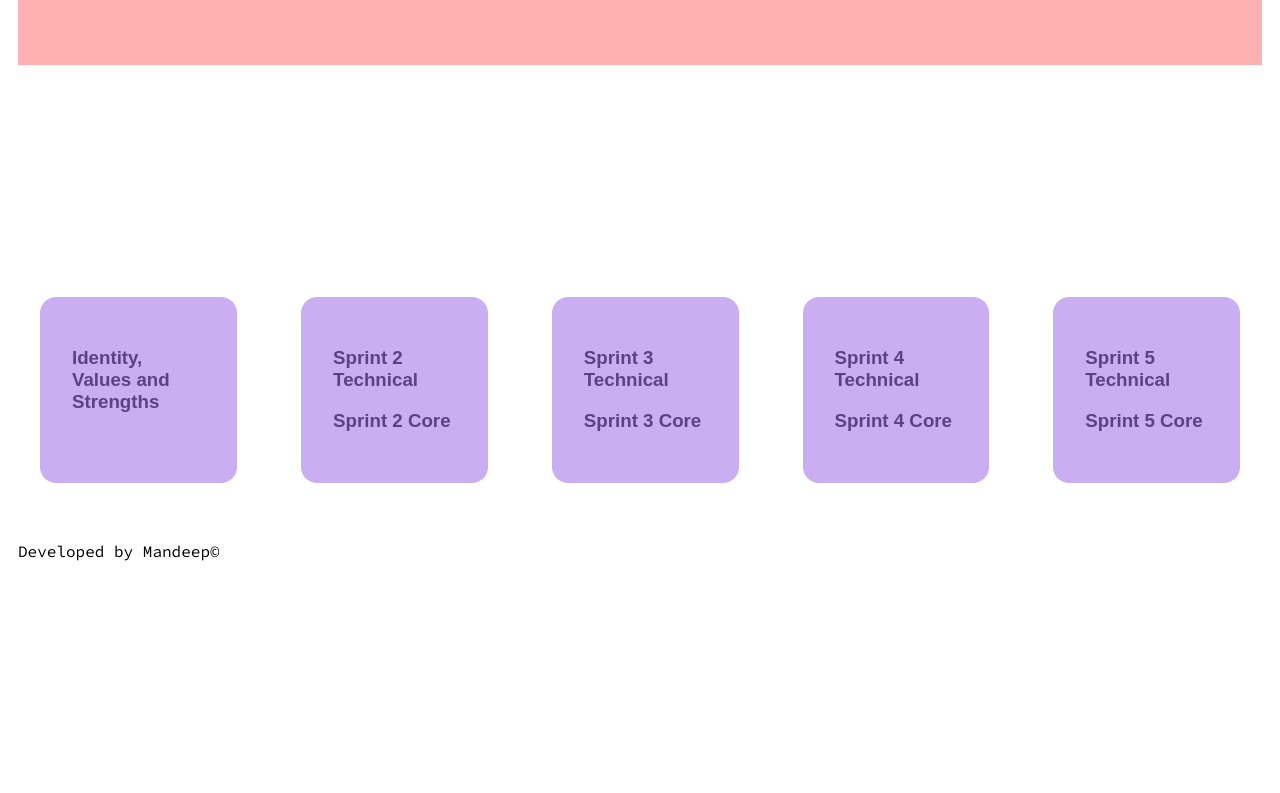
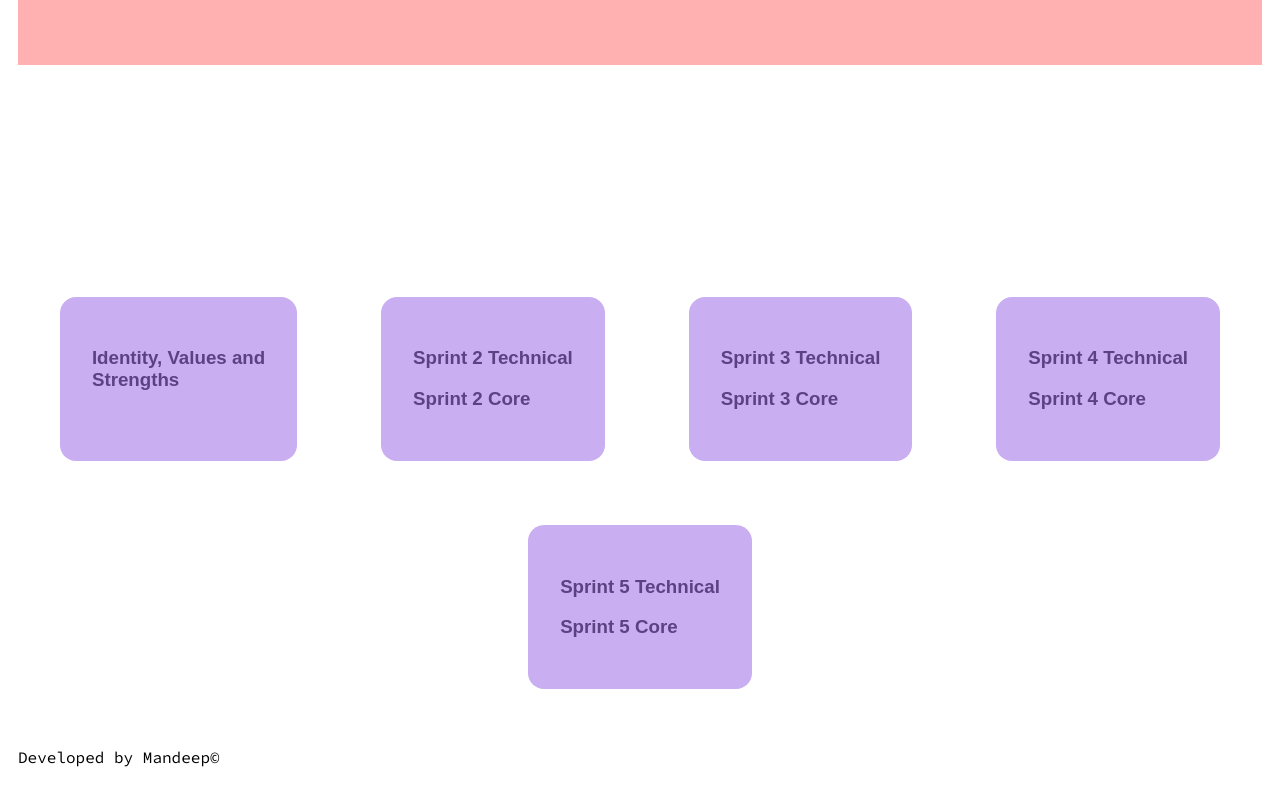
Before and after one commit to mandeep-sethi/mandeep-sethi.github.io, a plain HTML site: page index.html in a window 1280 px wide. Shown: the part 744-1537 px from the top of the page. Before the commit the page ends 1331 px from the top, so only its background shows below. Drawn offline with Linux system fonts and the light colour scheme.

Commit message:
Changed Flexbox styles for blog tiles

```diff
--- a/styles/main.css
+++ b/styles/main.css
@@ -60,7 +60,8 @@
 
 .blog-tiles {
   display: flex;
-  justify-content: center;
+  flex-wrap: wrap;
+  justify-content: space-evenly;
 
 }
 
```
